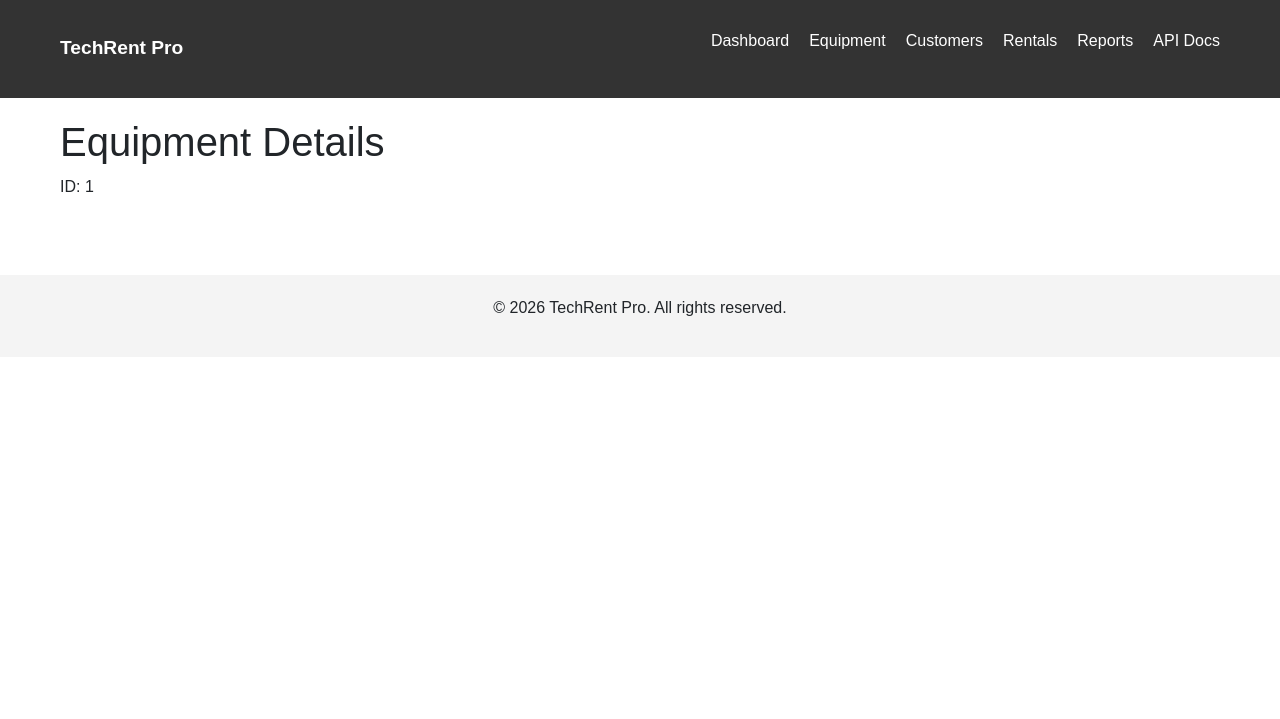
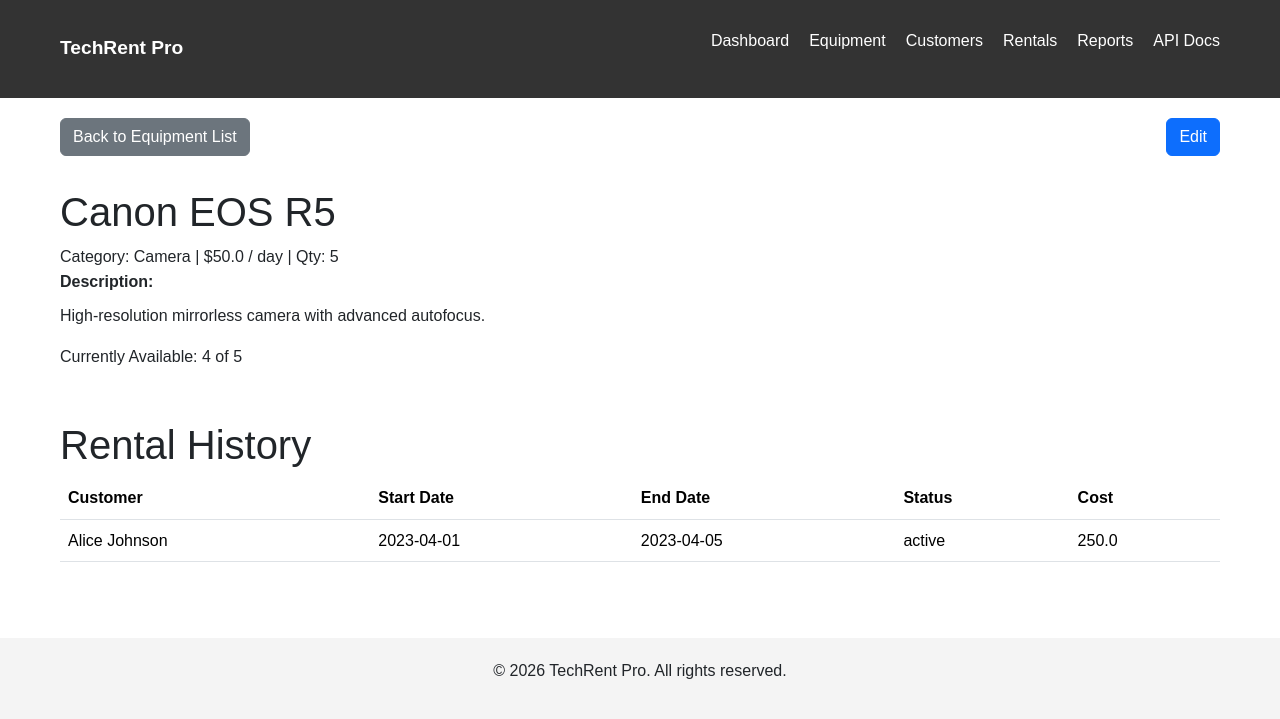
Before and after one commit to Yusuf94Ramlawi/Web-Development-with-Python, a Flask app: page /equipment/1 in a window 1280 px wide. Shown: the top 719 px of the page. Run offline with Flask 3, Linux system fonts and the light colour scheme.

Commit message:
eq details

```diff
--- a/techrent-pro/routes/equipment.py
+++ b/techrent-pro/routes/equipment.py
@@ -29,4 +29,18 @@ def delete_equipment(id):
 
 @equipment_bp.route('/<int:id>')
 def view_equipment(id):
-    return render_template('equipment/detail.html', id=id)
+    equipment = db.equipment_data.get(id)
+    customers = db.customer_data
+    rentals = [r for r in db.rental_data.values() if r['equipment_id'] == id]
+    available_quantity = equipment['quantity'] - sum(1 for r in rentals if r['status'] == 'active')
+    equipment_rentals = []
+    for rental in rentals:
+        customer = customers.get(rental['customer_id'])
+        equipment_rentals.append({
+            'customer': customer['name'] if customer else 'Unknown',
+            'start_date': rental['start_date'],
+            'end_date': rental['end_date'],
+            'status': rental['status'],
+            'cost': rental['total_cost']
+        })
+    return render_template('equipment/detail.html', equipment=equipment, rentals=equipment_rentals, available_quantity=available_quantity)
--- a/techrent-pro/templates/equipment/detail.html
+++ b/techrent-pro/templates/equipment/detail.html
@@ -1,7 +1,52 @@
-{% extends "base.html" %} {% block title %}Equipment Details{% endblock %} {% block content %}
-<div>
-  <h1>Equipment Details</h1>
-  <p>ID: {{ id }}</p>
-  <!-- TODO ! Add more equipment details here -->
+{% extends "base.html" %} {% block title %}Equipment Details{% endblock %} {%
+block content %}
+<div class="d-flex justify-content-between align-items-center mb-3">
+  <a href="/equipment" class="btn btn-secondary mb-3">Back to Equipment List</a>
+  <a
+    href="/equipment/{{ equipment.id }}/edit"
+    url=""
+    class="btn btn-primary mb-3"
+    >Edit</a
+  >
 </div>
+
+<h1>{{ equipment.name }}</h1>
+Category: {{ equipment.category }} | ${{equipment.daily_rate}} / day | Qty: {{
+equipment.quantity }}
+
+<div class="mb-3">
+  <div class="mb-2">
+    <strong>Description:</strong>
+  </div>
+  {{ equipment.description }}
+</div>
+<div class="mt-3">
+  Currently Available: {{ available_quantity }} of {{ equipment.quantity }}
+</div>
+<br />
+<br />
+<h1>Rental History</h1>
+<table class="table">
+  <thead>
+    <tr>
+      <th>Customer</th>
+      <th>Start Date</th>
+      <th>End Date</th>
+      <th>Status</th>
+      <th>Cost</th>
+    </tr>
+  </thead>
+  <tbody>
+    {% for rental in rentals %}
+    <tr>
+      <td>{{ rental.customer }}</td>
+      <td>{{ rental.start_date }}</td>
+      <td>{{ rental.end_date }}</td>
+      <td>{{ rental.status }}</td>
+      <td>{{ rental.cost }}</td>
+    </tr>
+    {% endfor %}
+  </tbody>
+</table>
+
 {% endblock %}
--- a/techrent-pro/templates/equipment/list.html
+++ b/techrent-pro/templates/equipment/list.html
@@ -75,7 +75,7 @@ block content %}
           {{ equipment.category }}
         </td>
         <td style="border: 1px solid #ddd; padding: 8px">
-          ${{ equipment.rate }}
+          ${{ equipment.daily_rate }}
         </td>
         <td style="border: 1px solid #ddd; padding: 8px">
           {{ equipment.quantity }}
```
